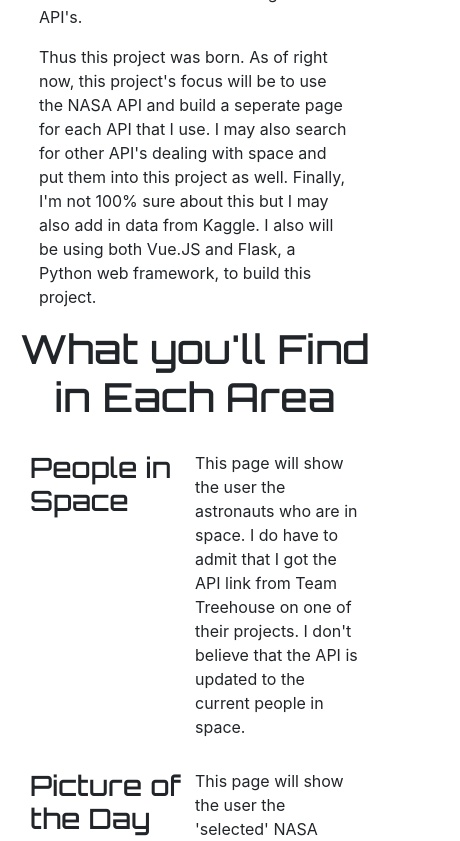
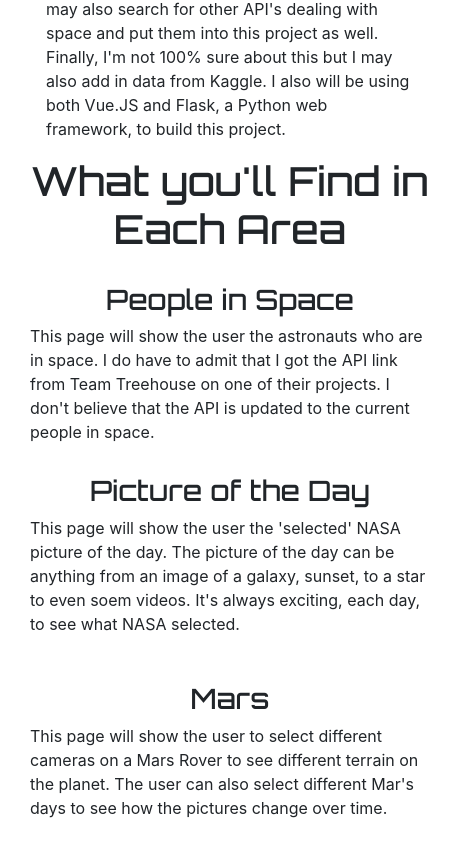
Before and after one commit to ravenusmc/nasa_project, a Vue app in the folder client/: page / in a window 390 px wide. Shown: the part 1156-1997 px from the top of the page, 460 px wide, since content can reach past the window. Built offline with nearby package versions, Linux system fonts and the light colour scheme; no server answers; what vue-google-charts would draw is missing.

Commit message:
added responsive aspects to new features on home page and changed font

```diff
--- a/client/src/components/home/InfoArea/ExplanationArea.vue
+++ b/client/src/components/home/InfoArea/ExplanationArea.vue
@@ -7,7 +7,7 @@
 			<div class='explanation-div'>
 
 				<div>
-					<h3 class='font'>People in Space</h3>
+					<h3 class='font center-title'>People in Space</h3>
 				</div>
 
 				<div>
@@ -21,7 +21,7 @@
 			<div class='explanation-div'>
 
 				<div>
-					<h3 class='font'>Picture of the Day</h3>
+					<h3 class='font center-title'>Picture of the Day</h3>
 				</div>
 
 				<div>
@@ -37,7 +37,7 @@
 			<div class='explanation-div'>
 
 				<div>
-					<h3 class='font'>Mars</h3>
+					<h3 class='font center-title'>Mars</h3>
 				</div>
 
 				<div>
@@ -53,7 +53,7 @@
 			<div class='explanation-div'>
 
 				<div>
-					<h3 class='font'>EVA</h3>
+					<h3 class='font center-title'>EVA</h3>
 				</div>
 
 				<div>
@@ -82,10 +82,18 @@ export default {
 
 .explanation-div {
 	display: grid;
-	grid-template-columns: 1fr 1fr;
+	grid-template-columns: repeat(auto-fit, minmax(400px, 1fr));
 	margin-top: 30px;
 	margin-left: 30px;
 	margin-right: 30px;
 }
 
+@media only all and (max-width: 1250px) {
+
+  .center-title {
+		text-align: center;
+  }
+
+}
+
 </style>
--- a/client/src/components/people/Data.vue
+++ b/client/src/components/people/Data.vue
@@ -7,9 +7,9 @@
 					<div class='image-div'>
 						<img :src="d.img" alt="astronaut Image">
 					</div>
-					<h5 class='center font'><span>Name:</span> {{ d.name }}</h5>
-					<p class='center font'><span>Description:</span> {{ d.description }}</p>
-					<p class='center font'><span>Information:</span> {{d.info }}</p>
+					<h5 class='center'><span>Name:</span> {{ d.name }}</h5>
+					<p class='center'><span>Description:</span> {{ d.description }}</p>
+					<p class='center'><span>Information:</span> {{d.info }}</p>
 				</div>
 			</div>
 		</section>
--- a/client/src/components/picturePage/Data.vue
+++ b/client/src/components/picturePage/Data.vue
@@ -1,8 +1,8 @@
 <template>
   <div>
-    <section class="font" v-if="!noDataMessage">
+    <section v-if="!noDataMessage">
       <div class="picture-page-title">
-        <h2 class="center">Picture of the Day</h2>
+        <h2 class="center font">Picture of the Day</h2>
         <p class="center">Date: {{ this.pictureData.date }}</p>
       </div>
 
@@ -23,7 +23,7 @@
     </section>
 
 		<div class='no-data-message' v-if="noDataMessage">
-			<h1 class='center font'>No Data</h1>
+			<h1 class='center'>No Data</h1>
 		</div>
 
   </div>
```
